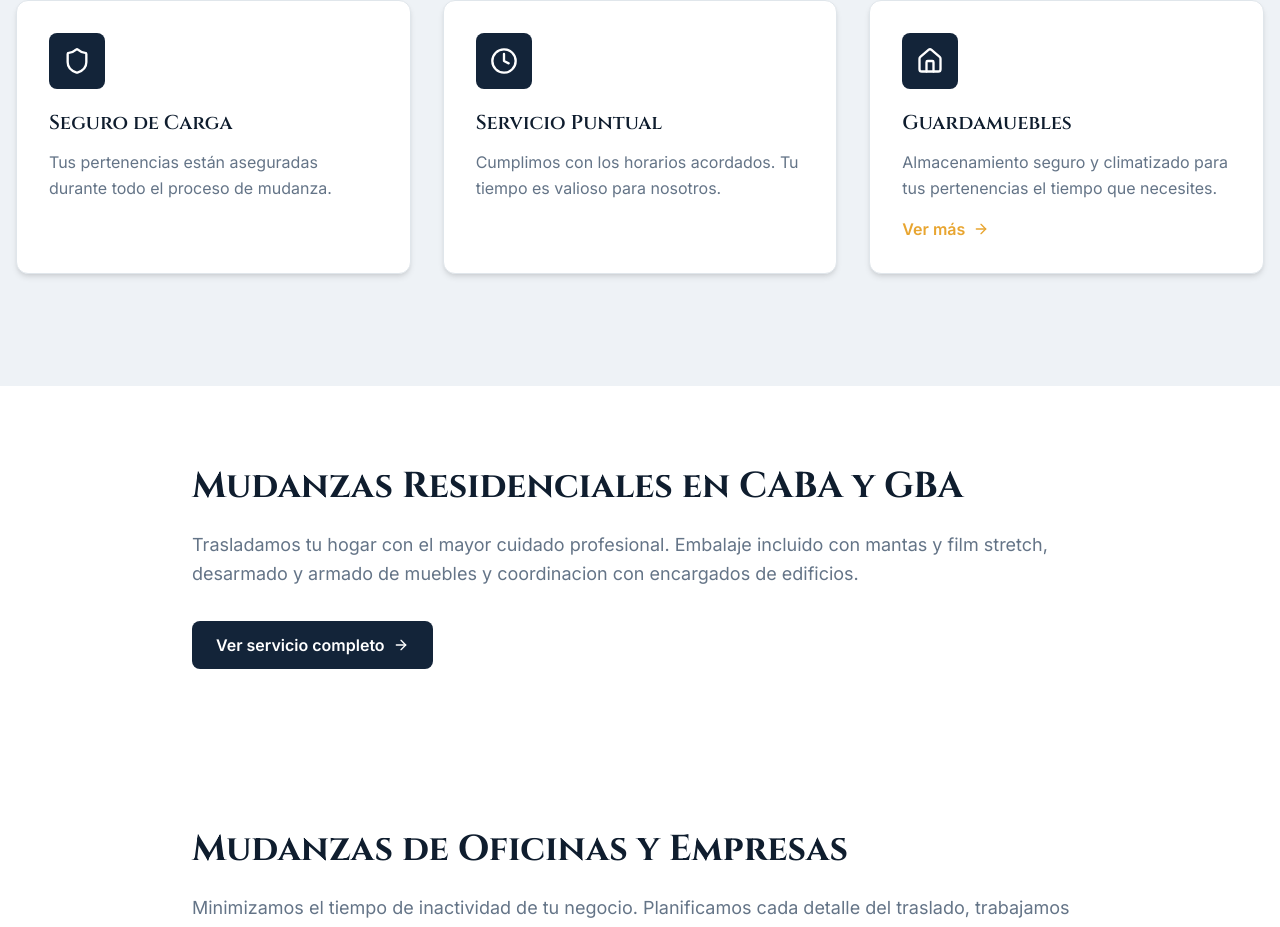
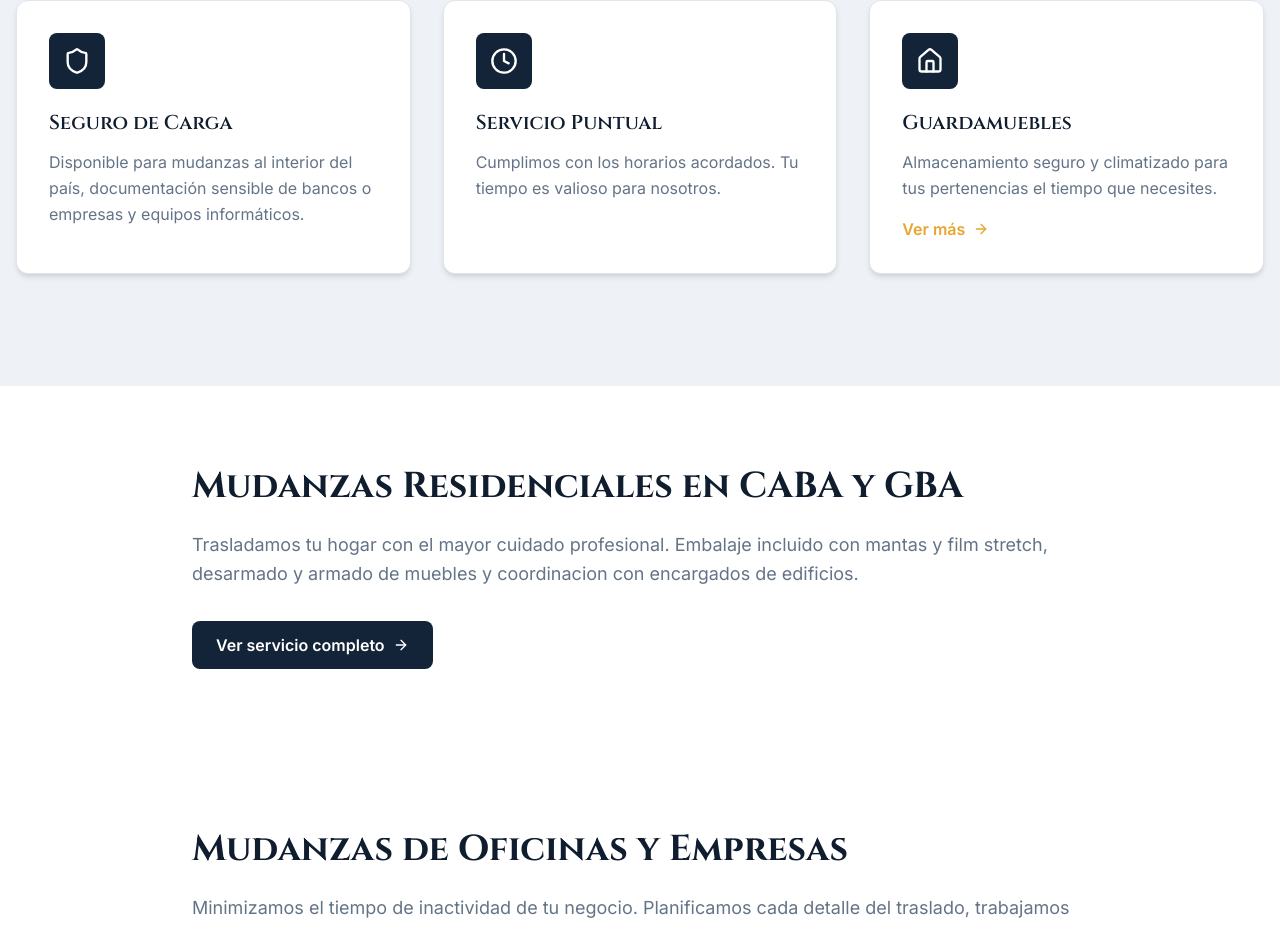
Before and after one commit to Lukaku55/marinomudanzas-next, a Next.js app: page / in a window 1280 px wide. Shown: the part 1400-2327 px from the top of the page. Built offline with nearby package versions, Linux system fonts and the light colour scheme.

Commit message:
Clarify seguro de carga scope in ServicesSection card

```diff
--- a/components/ServicesSection.tsx
+++ b/components/ServicesSection.tsx
@@ -23,7 +23,7 @@ const services = [
   {
     icon: Shield,
     title: "Seguro de Carga",
-    description: "Tus pertenencias están aseguradas durante todo el proceso de mudanza.",
+    description: "Disponible para mudanzas al interior del país, documentación sensible de bancos o empresas y equipos informáticos.",
   },
   {
     icon: Clock,
@@ -42,7 +42,7 @@ const ServicesSection = () => {
   return (
     <section id="servicios" className="py-20 md:py-28 bg-secondary">
       <Helmet>
-        <meta name="description" content="Servicios de mudanzas residenciales, comerciales, embalaje profesional, seguro de carga, guardamuebles y fletes puntuales en Buenos Aires." />
+        <meta name="description" content="Servicios de mudanzas residenciales, comerciales, embalaje profesional, guardamuebles y fletes puntuales en Buenos Aires." />
       </Helmet>
       <div className="container mx-auto px-4">
         <div className="text-center mb-16">
```
